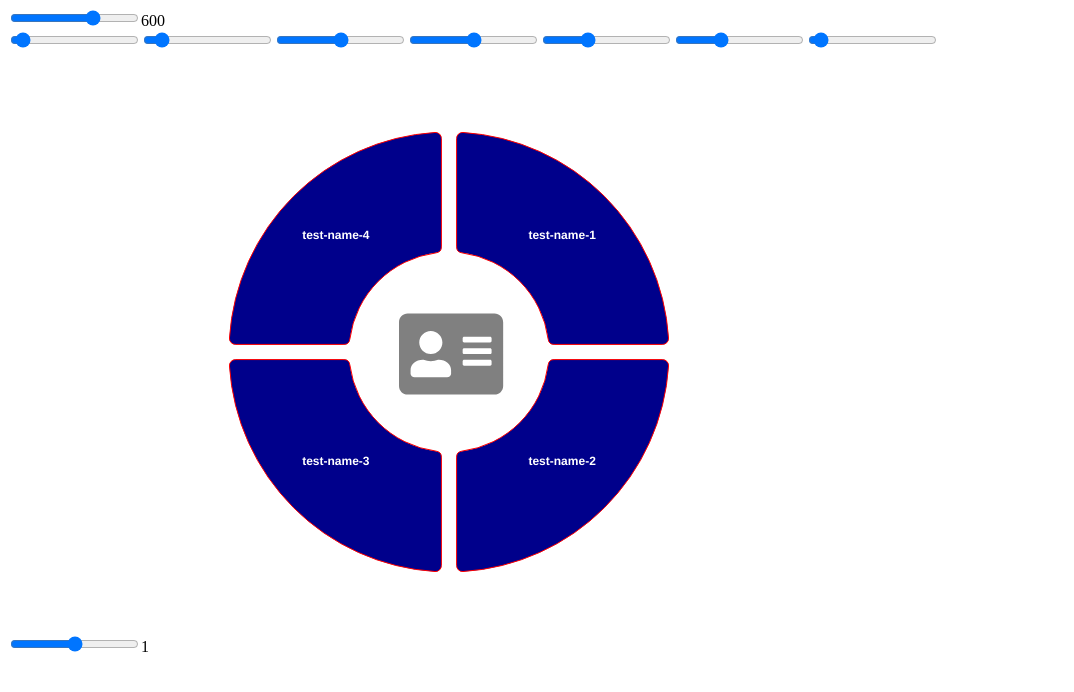
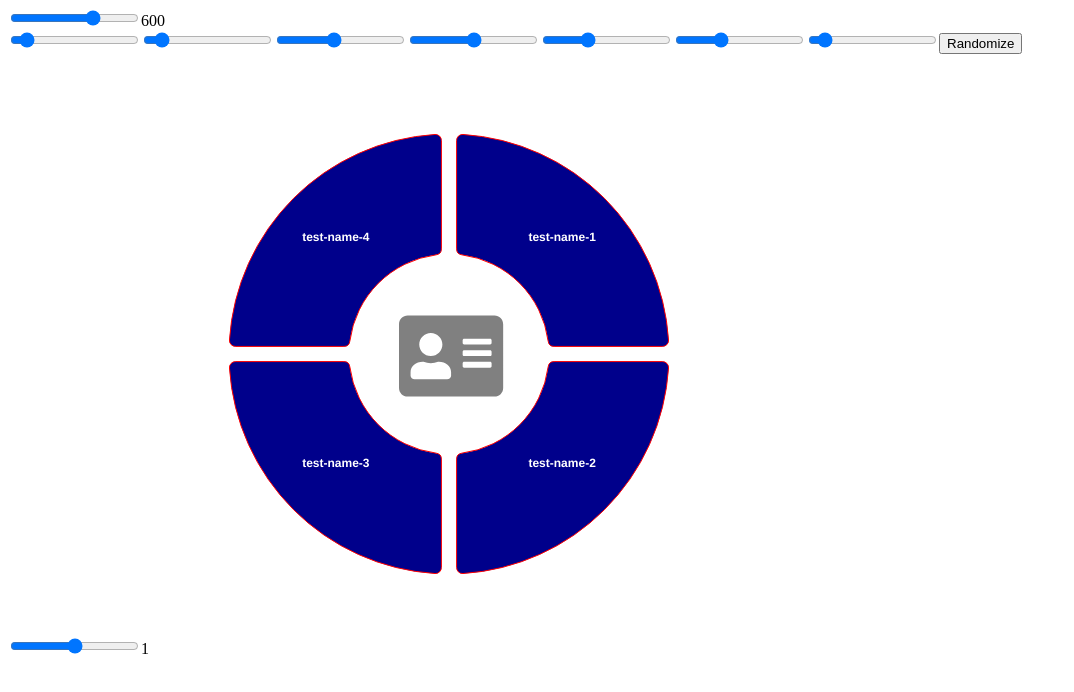
Before and after one commit to Jaeger2305/vue-nav-wheel, a Vue app: page /test1 in a window 1280 px wide. Shown: the top 692 px of the page, without its empty margins (0-1074 px from the left). Built offline with nearby package versions, Linux system fonts and the light colour scheme.

Commit message:
add a randomizer to the config setter

```diff
--- a/src/components/config.vue
+++ b/src/components/config.vue
@@ -4,7 +4,7 @@
       v-model.number="inputPadAngle"
       type="range"
       min="0"
-      max="1"
+      max="0.5"
       step="0.01"
     />
     <input
@@ -17,7 +17,7 @@
     <input
       v-model.number="inputShrinkRouteScale"
       type="range"
-      min="0"
+      min="1"
       max="10"
       step="1"
     />
@@ -46,13 +46,17 @@
       v-model.number="inputChildAngleSpread"
       type="range"
       min="0"
-      max="1"
+      max="0.5"
       step="0.01"
     />
+    <button @click="randomize">Randomize</button>
   </div>
 </template>
 
 <script>
+function randomInRange(min, max) {
+  return Math.random() * (max - min) + min;
+}
 export default {
   props: {
     padAngle: {
@@ -141,6 +145,17 @@ export default {
         this.$emit("update:childAngleSpread", childAngleSpread);
       }
     }
+  },
+  methods: {
+    randomize() {
+      this.inputPadAngle = randomInRange(0, 0.5);
+      this.inputSpaceBetweenParentChild = randomInRange(0, 100);
+      this.inputShrinkRouteScale = randomInRange(1, 10);
+      this.inputScale = randomInRange(0, 2);
+      this.inputCornerSharpness = randomInRange(0, 300);
+      this.inputStartRadius = randomInRange(0, 300);
+      this.inputChildAngleSpread = randomInRange(0, 0.5);
+    }
   }
 };
 </script>
```
